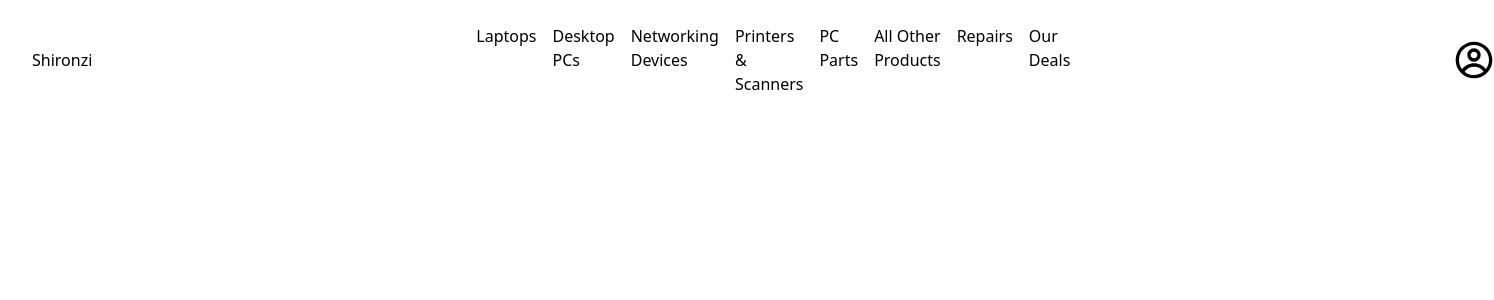
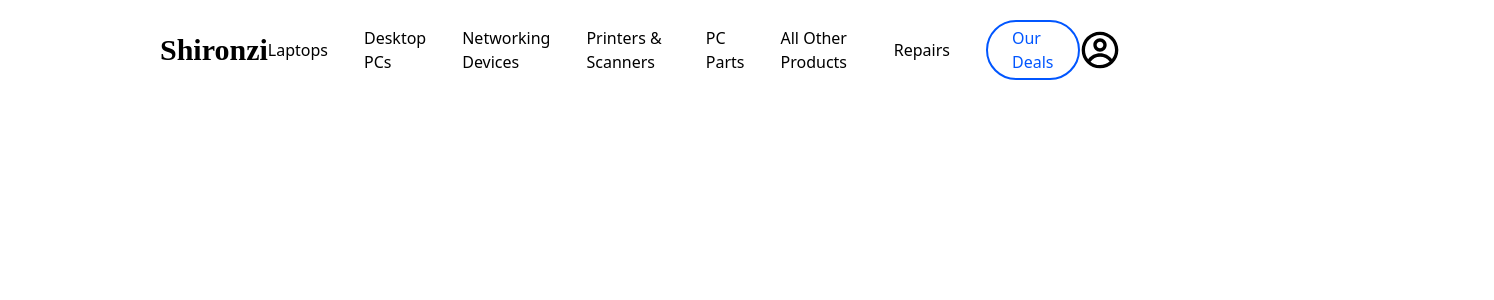
Before and after one commit to shironzi/Ecommerce_Backend-as-a-Service, a React (Vite) app in the folder frontend/: page / in a window 1280 px wide. Shown: the top 300 px of the page, 1494 px wide, since content can reach past the window. Built offline with nearby package versions, Linux system fonts and the light colour scheme.

Commit message:
add more styling

```diff
--- a/frontend/src/App.tsx
+++ b/frontend/src/App.tsx
@@ -1,8 +1,9 @@
 import "./App.css";
-import Nav from "./components/nav";
+import Nav from "./components/Nav";
 
 function App() {
   return <Nav />;
+
 }
 
 export default App;
--- a/frontend/src/components/nav.tsx
+++ b/frontend/src/components/nav.tsx
@@ -2,19 +2,19 @@ import { CgProfile } from "react-icons/cg";
 
 function Nav() {
   return (
-    <nav className="space-x-96 mx-auto flex w-full items-center justify-between p-6 lg:px-8">
-      <h3 className="mr-auto">Shironzi</h3>
-      <div className="flex space-x-4 mx-auto">
-        <a href="">Laptops</a>
-        <a href="">Desktop PCs</a>
-        <a href="">Networking Devices</a>
-        <a href="">Printers & Scanners</a>
-        <a href="">PC Parts</a>
-        <a href="">All Other Products</a>
-        <a href="">Repairs</a>
-        <a href="">Our Deals</a>
+    <nav className="flex justify-between px-40 py-5 items-center bg-gradient-to-r">
+      <a href=""><h1 className="font-explore text-3xl font-semibold">Shironzi</h1></a>
+      <div className="flex justify-between space-x-9 items-center">
+        <a className="font-medium" href="">Laptops</a>
+        <a className="font-medium" href="">Desktop PCs</a>
+        <a className="font-medium" href="">Networking Devices</a>
+        <a className="font-medium" href="">Printers & Scanners</a>
+        <a className="font-medium" href="">PC Parts</a>
+        <a className="font-medium" href="">All Other Products</a>
+        <a className="font-medium" href="">Repairs</a>
+        <a className="border-solid border-2 blue-border rounded-full px-6 py-1 blue font-medium " href="">Our Deals</a>
       </div>
-      <div className="ml-auto">
+      <div className="">
         <CgProfile size={"2.5rem"} />
       </div>
     </nav>
```
